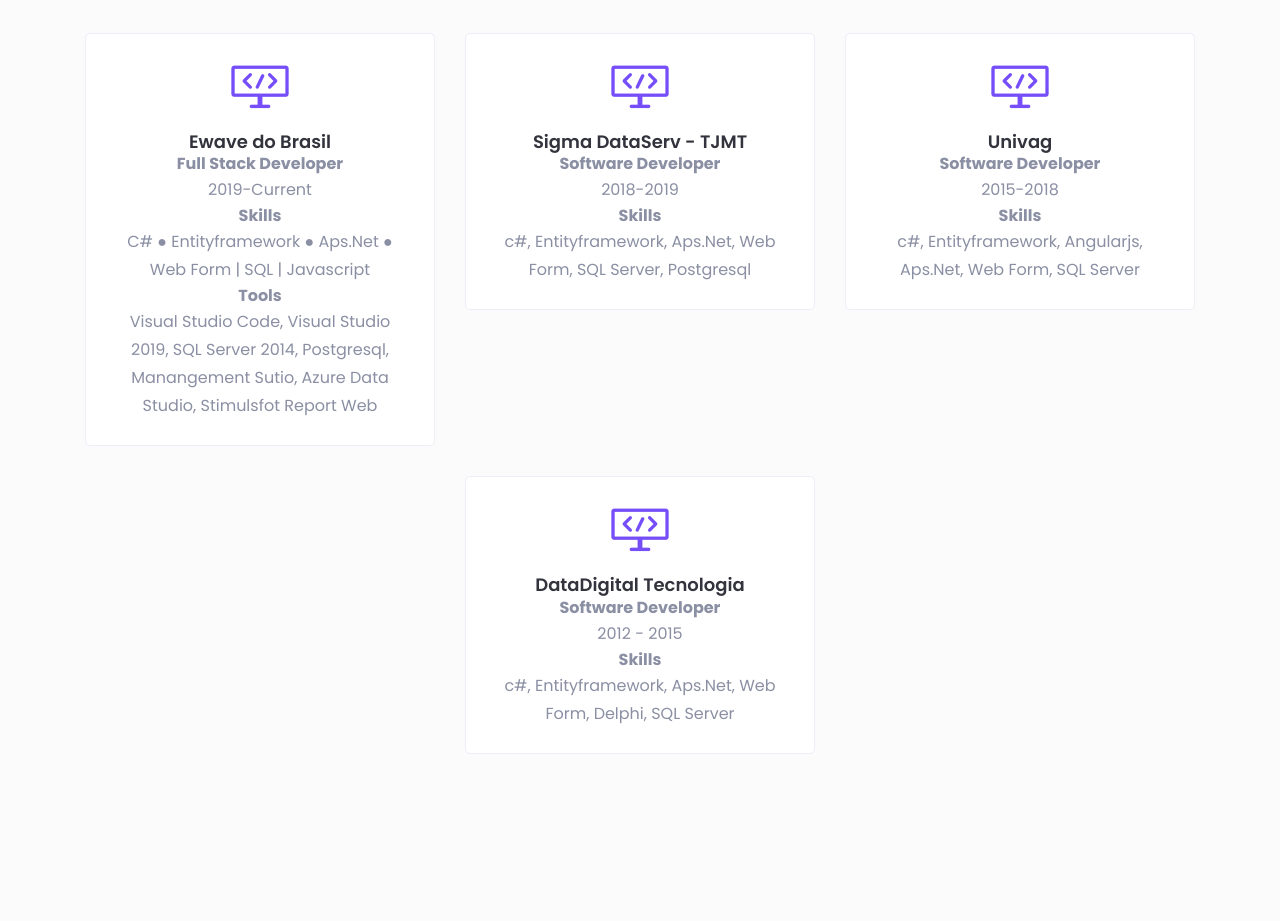
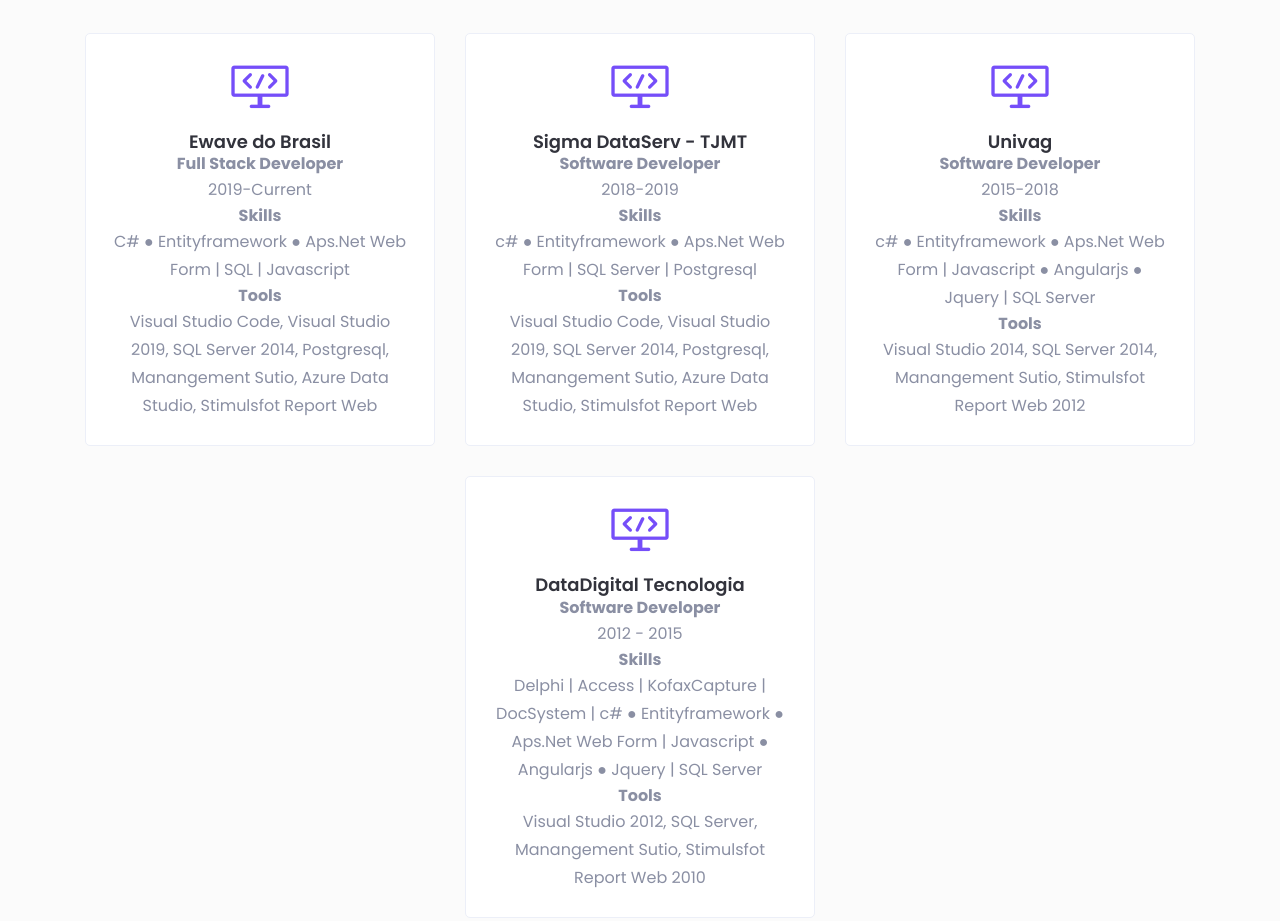
Before and after one commit to carloscfcortez/aboutme, a plain HTML site: page index.html in a window 1280 px wide. Shown: the part 1823-2744 px from the top of the page. Drawn offline with Linux system fonts and the light colour scheme; files whose address does not match are found by name.

Commit message:
Update index.html

```diff
--- a/index.html
+++ b/index.html
@@ -398,7 +398,7 @@
                                 <b class="service-title">Full Stack Developer</b>
                                 <p>2019-Current</p>
                                 <b>Skills</b>
-                                <p>C# ● Entityframework ● Aps.Net ● Web Form | SQL | Javascript</p>
+                                <p>C# ● Entityframework ● Aps.Net Web Form | SQL | Javascript</p>
 				<b>Tools</b>
 				<p>Visual Studio Code, Visual Studio 2019, SQL Server 2014, Postgresql, Manangement Sutio, Azure Data Studio, Stimulsfot Report Web </p>
                             </div>
@@ -414,8 +414,9 @@
                                 <b class="service-title">Software Developer</b>
                                 <p>2018-2019</p>
                                 <b>Skills</b>
-                                <p>c#, Entityframework, Aps.Net, Web
-                                    Form, SQL Server, Postgresql</p>
+                                <p>c# ● Entityframework ● Aps.Net Web Form | SQL Server | Postgresql</p>
+				<b>Tools</b>
+				<p>Visual Studio Code, Visual Studio 2019, SQL Server 2014, Postgresql, Manangement Sutio, Azure Data Studio, Stimulsfot Report Web </p>
                             </div>
                         </div> <!-- single service -->
                     </div>
@@ -429,8 +430,9 @@
                                 <b class="service-title">Software Developer</b>
                                 <p>2015-2018</p>
                                 <b>Skills</b>
-                                <p>c#, Entityframework, Angularjs, Aps.Net, Web
-                                    Form, SQL Server</p>
+                                <p>c# ● Entityframework ● Aps.Net Web Form | Javascript ● Angularjs ● Jquery | SQL Server</p>
+				<b>Tools</b>
+				<p>Visual Studio 2014, SQL Server 2014, Manangement Sutio, Stimulsfot Report Web 2012 </p>
                             </div>
                         </div> <!-- single service -->
                     </div>
@@ -445,8 +447,9 @@
                                 <b class="service-title">Software Developer</b>
                                 <p>2012 - 2015</p>
                                 <b>Skills</b>
-                                <p>c#, Entityframework, Aps.Net, Web Form,
-                                    Delphi, SQL Server</p>
+                                <p>Delphi | Access | KofaxCapture | DocSystem | c# ● Entityframework ● Aps.Net Web Form | Javascript ● Angularjs ● Jquery | SQL Server</p>
+				<b>Tools</b>
+				<p>Visual Studio 2012, SQL Server, Manangement Sutio, Stimulsfot Report Web 2010 </p>
                             </div>
                         </div> <!-- single service -->
                     </div>
```
